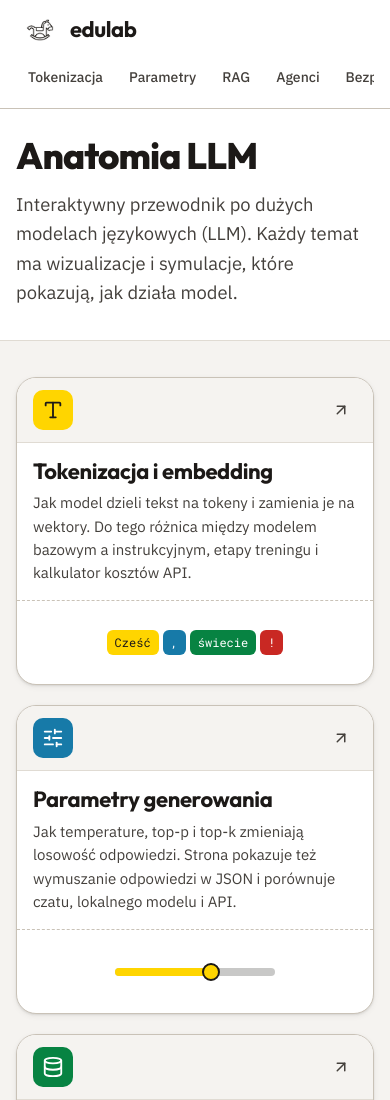
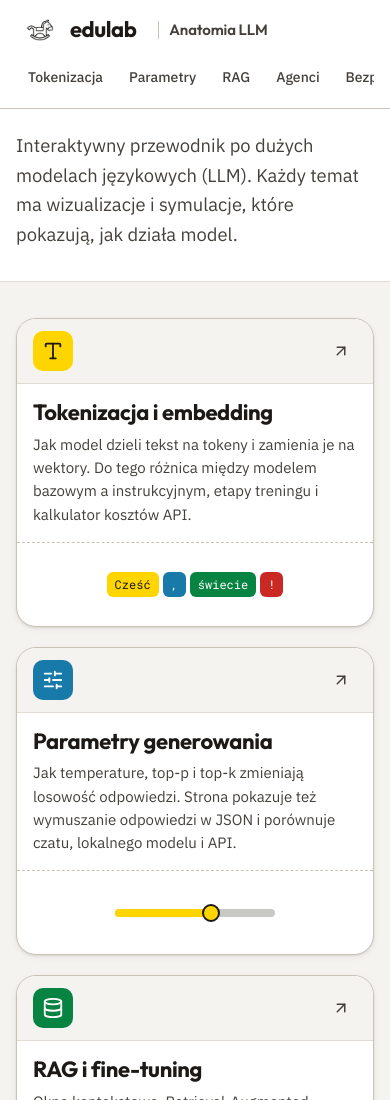
Before and after one commit to workszop/aboutllm, a plain HTML site: page index.html in a window 390 px wide. Shown: the top 1100 px of the page. Drawn offline with nearby package versions, Linux system fonts and the light colour scheme.

Commit message:
Move app title into the edulab top bar
Co-Authored-By: Claude Opus 5.5 <noreply@anthropic.com>

```diff
--- a/edu.css
+++ b/edu.css
@@ -24,6 +24,11 @@ strong { color: var(--ink); font-weight: 600; }
 .edu-brand { display: flex; align-items: center; gap: 12px; text-decoration: none; color: var(--ink); flex: none; }
 .edu-logo { width: 64px; height: 64px; display: block; margin-right: -6px; }
 .edu-wordmark { font-family: var(--font-display); font-weight: 700; font-size: 22px; letter-spacing: -.02em; color: var(--ink); }
+.edu-app-title {
+  margin: 0 0 0 14px; padding-left: 14px; border-left: 1px solid var(--line-2, #d9d3c7);
+  font-family: var(--font-display); font-weight: 600; font-size: 19px; letter-spacing: -.01em; line-height: 1.2;
+  color: var(--ink-2, #4a4540); white-space: nowrap; overflow: hidden; text-overflow: ellipsis; min-width: 0; flex: 0 1 auto;
+}
 .edu-nav { margin-left: auto; display: flex; gap: 2px; flex-wrap: wrap; justify-content: flex-end; }
 .edu-nav a {
   font-family: var(--font-sans); font-size: 14px; font-weight: 500;
@@ -36,7 +41,7 @@ strong { color: var(--ink); font-weight: 600; }
 
 /* ─── Page head ─── */
 .page-head {
-  max-width: 1100px; margin: 0 auto; padding: 44px 30px 36px; width: 100%;
+  max-width: 1100px; margin: 0 auto; padding: 32px 30px 36px; width: 100%;
   text-align: left; border-bottom: 1px solid var(--line-2);
 }
 .app-title {
@@ -198,7 +203,8 @@ input[type="range"].edu-range::-moz-range-thumb {
   }
   .edu-nav::-webkit-scrollbar { display: none; }
   .edu-header { position: static; }
-  .page-head { padding: 28px 16px 32px; }
+  .page-head { padding: 22px 16px 28px; }
+  .edu-app-title { font-size: 15px; margin-left: 10px; padding-left: 10px; flex: 1 1 0; }
   .page-head:has(+ main > .sec:first-child) { padding-bottom: 32px; }
   .sec { padding: 36px 0 44px; }
   .sec > .wrap { padding: 0 16px; }
--- a/index.html
+++ b/index.html
@@ -103,6 +103,7 @@
             <img class="edu-logo" src="assets/edulab-mark-ink.png" alt="edulab">
             <span class="edu-wordmark">edulab</span>
         </a>
+        <h1 class="edu-app-title">Anatomia LLM</h1>
         <nav class="edu-nav" aria-label="Tematy">
             <a href="tokenization.html">Tokenizacja</a>
             <a href="temperature.html">Parametry</a>
@@ -114,7 +115,6 @@
     </div></header>
 
     <header class="page-head">
-        <h1 class="app-title">Anatomia LLM</h1>
         <p class="edu-lead">Interaktywny przewodnik po dużych modelach językowych (LLM). Każdy temat ma wizualizacje i symulacje, które pokazują, jak działa model.</p>
     </header>
 
```
Also changed, not shown: agents.html (+1 -1 lines), api.html (+1 -1 lines), rag.html (+1 -1 lines), security.html (+1 -1 lines), temperature.html (+1 -1 lines), tokenization.html (+1 -1 lines).
